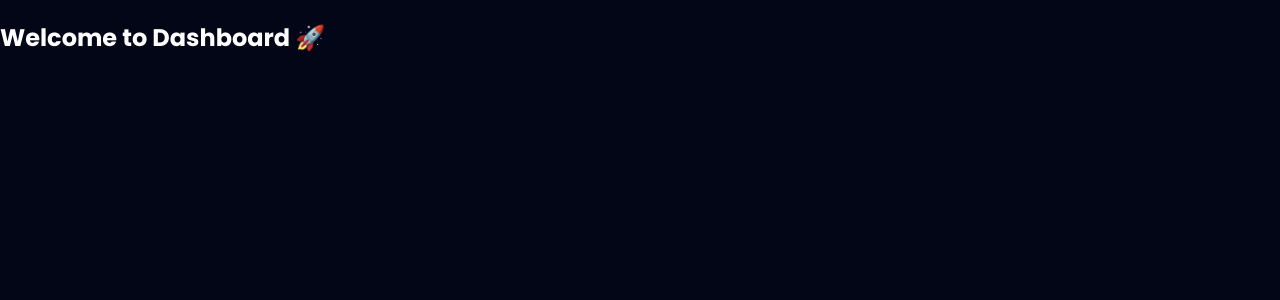
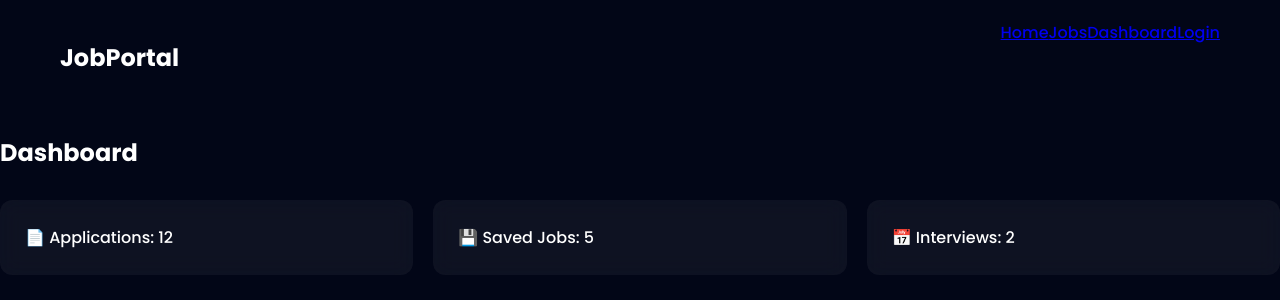
Before and after one commit to tusharbisen01/Job-Listing-Portal-app, a React (Vite) app in the folder Frontend/: page /dashboard in a window 1280 px wide. Shown: the top 300 px of the page. Built offline with nearby package versions, Linux system fonts and the light colour scheme.

Commit message:
Update Dashboard.jsx

```diff
--- a/Frontend/src/pages/Dashboard.jsx
+++ b/Frontend/src/pages/Dashboard.jsx
@@ -1,5 +1,17 @@
 import React from "react";
+import Navbar from "../components/Navbar";
 
 export default function Dashboard() {
-  return <h2>Welcome to Dashboard 🚀</h2>;
+  return (
+    <div>
+      <Navbar />
+      <h2 className="title">Dashboard</h2>
+
+      <div className="grid">
+        <div className="card">📄 Applications: 12</div>
+        <div className="card">💾 Saved Jobs: 5</div>
+        <div className="card">📅 Interviews: 2</div>
+      </div>
+    </div>
+  );
 }
```
